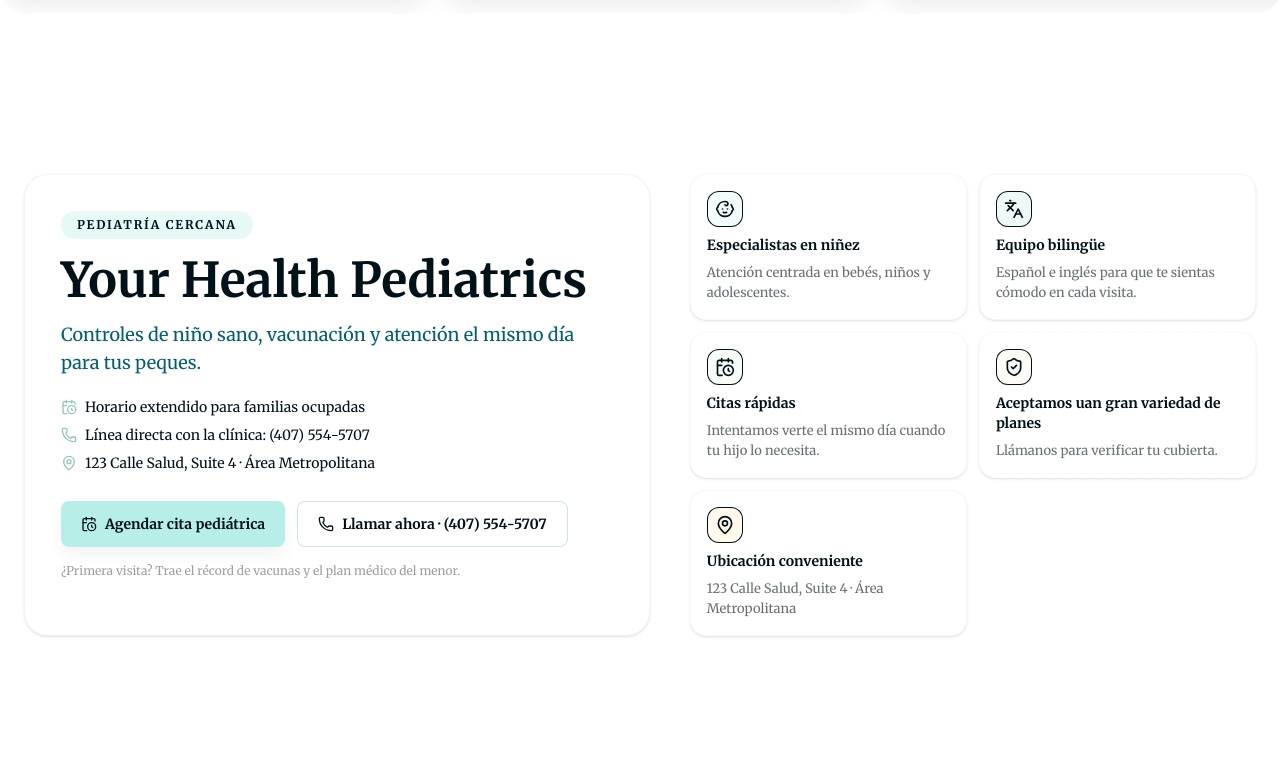
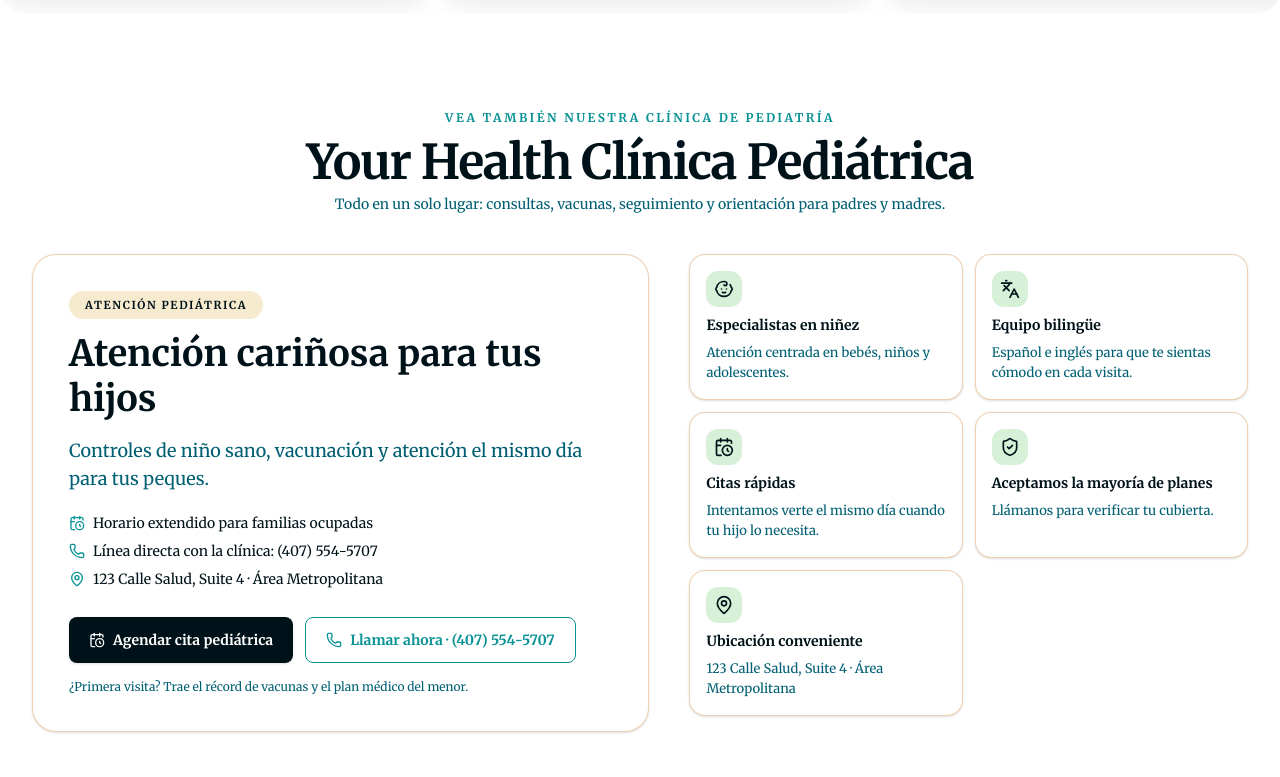
Before and after one commit to sipry/adult-clinic, a Next.js app: page / in a window 1280 px wide. Shown: the part 4563-5340 px from the top of the page. Built offline with nearby package versions, Linux system fonts and the light colour scheme.

Commit message:
feat(clinicaPediatria): integrate Reveal component for enhanced animations and update section titles

```diff
--- a/src/app/components/Contact.tsx
+++ b/src/app/components/Contact.tsx
@@ -329,8 +329,8 @@ const ContactSplitWithForm: React.FC = () => {
       className="relative pb-20 pt-16 sm:pt-20 scroll-mt-10 overflow-x-clip overflow-hidden"
       style={{ backgroundColor: BRAND.bg }}
     >
-      {/* Header */}
       <div className="relative z-10">
+        {/* Header */}
         <div className="mx-auto max-w-7xl px-6 lg:px-8 text-center">
           <Reveal y={8} delay={0}>
             <p
--- a/src/app/components/clinicaPediatria.tsx
+++ b/src/app/components/clinicaPediatria.tsx
@@ -11,7 +11,9 @@ import {
   Languages,
   Baby,
 } from "lucide-react";
-import { PALETTE, BRAND } from "@/app/ui/palette";
+import Reveal from "../ui/reveal";
+import { BRAND, PALETTE } from "../ui/palette";
+import { b } from "framer-motion/client";
 
 export type PediatricClinicPromoProps = {
   nombre?: string;
@@ -52,7 +54,7 @@ export default function PediatricClinicPromo({
     },
     {
       icon: ShieldCheck,
-      title: "Aceptamos uan gran variedad de planes",
+      title: "Aceptamos la mayoría de planes",
       desc: "Llámanos para verificar tu cubierta.",
     },
     {
@@ -65,10 +67,41 @@ export default function PediatricClinicPromo({
   return (
     <section
       className="relative isolate mt-14 pb-20"
-      aria-labelledby="peds-clinic-heading"
+      aria-labelledby="peds-section-title"
       style={{ backgroundColor: BRAND.bg }}
     >
-      <div className="mx-auto max-w-7xl px-6 py-14 sm:py-16">
+      {/* Header consistente */}
+      <div className="mx-auto max-w-7xl px-6 lg:px-8 text-center mb-10">
+        <Reveal y={8} delay={0}>
+          <p
+            className="text-xs font-semibold tracking-[0.2em] uppercase mb-3"
+            style={{ color: BRAND.accent }}
+          >
+            Vea también nuestra clínica de pediatría
+          </p>
+        </Reveal>
+        <Reveal y={8}>
+          <h2
+            id="peds-section-title"
+            className="text-4xl sm:text-5xl font-extrabold tracking-tight"
+            style={{ color: BRAND.text }}
+          >
+            Your Health Clínica Pediátrica
+          </h2>
+        </Reveal>
+        <Reveal y={10} delay={80}>
+          <p
+            className="mt-2 text-sm max-w-2xl mx-auto"
+            style={{ color: BRAND.subtitle }}
+          >
+            Todo en un solo lugar: consultas, vacunas, seguimiento y orientación
+            para padres y madres.
+          </p>
+        </Reveal>
+      </div>
+
+      {/* Contenido */}
+      <div className="mx-auto max-w-7xl px-6 lg:px-8">
         <div className="grid gap-10 lg:grid-cols-[1.05fr_0.95fr] items-stretch">
           {/* IZQUIERDA */}
           <motion.div
@@ -77,29 +110,27 @@ export default function PediatricClinicPromo({
             transition={{ duration: 0.4 }}
             className="rounded-3xl p-7 sm:p-9 shadow-sm"
             style={{
-              backgroundColor: "#FFFFFF",
-              border: `1px solid ${PALETTE[0].back}33`,
+              backgroundColor: BRAND.bg,
+              border: `1px solid ${BRAND.border}`,
             }}
           >
-            {/* pill */}
             <div
-              className="inline-flex items-center gap-2 rounded-full px-4 py-1.5 text-xs font-semibold uppercase tracking-[0.15em]"
+              className="inline-flex items-center gap-2 rounded-full px-4 py-1.5 text-[11px] font-semibold uppercase tracking-[0.15em] mb-3"
               style={{
-                backgroundColor: `${PALETTE[0].base}55`,
+                backgroundColor: PALETTE[3].base,
                 color: BRAND.text,
               }}
             >
 
-              Pediatría cercana
+              Atención pediátrica
             </div>
 
-            <h1
-              id="peds-clinic-heading"
-              className="mt-4 text-4xl sm:text-5xl font-extrabold leading-[1.05]"
+            <h3
+              className="text-3xl sm:text-4xl font-extrabold leading-tight"
               style={{ color: BRAND.text }}
             >
-              Your Health Pediatrics
-            </h1>
+              Atención cariñosa para tus hijos
+            </h3>
 
             <p
               className="mt-4 text-base sm:text-lg leading-7"
@@ -110,15 +141,27 @@ export default function PediatricClinicPromo({
 
             <div className="mt-5 space-y-2 text-sm" style={{ color: BRAND.text }}>
               <p className="flex items-center gap-2">
-                <CalendarClock className="h-4 w-4" style={{ color: PALETTE[1].back }} />
+                <CalendarClock
+                  className="h-4 w-4"
+                  style={{ color: BRAND.accent }}
+                  aria-hidden
+                />
                 Horario extendido para familias ocupadas
               </p>
               <p className="flex items-center gap-2">
-                <Phone className="h-4 w-4" style={{ color: PALETTE[1].back }} />
+                <Phone
+                  className="h-4 w-4"
+                  style={{ color: BRAND.accent }}
+                  aria-hidden
+                />
                 Línea directa con la clínica: {telefono}
               </p>
               <p className="flex items-center gap-2">
-                <MapPin className="h-4 w-4" style={{ color: PALETTE[1].back }} />
+                <MapPin
+                  className="h-4 w-4"
+                  style={{ color: BRAND.accent }}
+                  aria-hidden
+                />
                 {direccion} · {ciudad}
               </p>
             </div>
@@ -126,11 +169,10 @@ export default function PediatricClinicPromo({
             <div className="mt-7 flex flex-wrap gap-3">
               <a
                 href={ctaHref}
-                className="inline-flex items-center justify-center gap-2 rounded-lg px-5 py-3 text-sm font-semibold shadow-sm transition hover:-translate-y-0.5 hover:shadow-md focus:outline-none focus-visible:ring-2"
+                className="inline-flex items-center justify-center gap-2 rounded-lg px-5 py-3 text-sm font-semibold shadow-sm transition hover:-translate-y-0.5 hover:shadow-md focus:outline-none focus-visible:ring-2 focus-visible:ring-offset-2"
                 style={{
-                  backgroundColor: PALETTE[0].base,
-                  color: BRAND.text,
-                  boxShadow: "0 8px 16px rgba(0,0,0,0.05)",
+                  backgroundColor: BRAND.text,
+                  color: BRAND.bg,
                 }}
                 aria-label="Agendar cita pediátrica"
               >
@@ -140,11 +182,11 @@ export default function PediatricClinicPromo({
 
               <a
                 href={telHref}
-                className="inline-flex items-center justify-center gap-2 rounded-lg px-5 py-3 text-sm font-semibold transition hover:-translate-y-0.5 hover:shadow-md focus:outline-none focus-visible:ring-2"
+                className="inline-flex items-center justify-center gap-2 rounded-lg px-5 py-3 text-sm font-semibold transition hover:-translate-y-0.5 hover:shadow-md focus:outline-none focus-visible:ring-2 focus-visible:ring-offset-2"
                 style={{
-                  backgroundColor: "#FFFFFF",
-                  color: BRAND.text,
-                  border: `1px solid ${PALETTE[1].back}77`,
+                  backgroundColor: BRAND.bg,
+                  border: `1px solid ${BRAND.accent}`,
+                  color: BRAND.accent,
                 }}
                 aria-label={`Llamar a ${nombre} al ${telefono}`}
               >
@@ -153,7 +195,7 @@ export default function PediatricClinicPromo({
               </a>
             </div>
 
-            <p className="mt-4 text-xs" style={{ color: "rgba(0,18,25,0.4)" }}>
+            <p className="mt-4 text-xs" style={{ color: BRAND.subtitle }}>
               ¿Primera visita? Trae el récord de vacunas y el plan médico del menor.
             </p>
           </motion.div>
@@ -168,43 +210,41 @@ export default function PediatricClinicPromo({
           >
 
 
-            {/* tarjetas pequeñas */}
             <div className="grid gap-3 sm:grid-cols-2">
-              {beneficios.map(({ icon: Icon, title, desc }, idx) => {
-                const col = PALETTE[idx % PALETTE.length];
-                return (
+              {beneficios.map(({ icon: Icon, title, desc }) => (
                 <motion.div
                   key={title}
                   whileHover={{ y: -3 }}
                   transition={{ type: "spring", stiffness: 260, damping: 20 }}
                   className="flex h-full flex-col gap-2 rounded-2xl p-4 shadow-sm border"
                   style={{
-                      backgroundColor: "#FFFFFF",
-                      borderColor: `${col.base}33`,
+                    backgroundColor: BRAND.bg,
+                    border: `1px solid ${BRAND.border}`,
                   }}
                 >
                   <span
-                      className="inline-flex h-9 w-9 items-center justify-center rounded-xl ring-1 ring-inset"
+                    className="inline-flex h-9 w-9 items-center justify-center rounded-xl"
                     style={{
-                        backgroundColor: `${col.base}33`,
+                      backgroundColor: PALETTE[2].base,
                       color: BRAND.text,
-                        borderColor: `${col.base}66`,
                     }}
                   >
                     <Icon className="h-5 w-5" aria-hidden />
                   </span>
-                    <p className="text-sm font-semibold" style={{ color: BRAND.text }}>
+                  <p
+                    className="text-sm font-semibold"
+                    style={{ color: BRAND.text }}
+                  >
                     {title}
                   </p>
                   <p
                     className="text-[13px] leading-5"
-                      style={{ color: "rgba(0,18,25,0.6)" }}
+                    style={{ color: BRAND.subtitle }}
                   >
                     {desc}
                   </p>
                 </motion.div>
-                );
-              })}
+              ))}
             </div>
           </motion.div>
         </div>
--- /dev/null
+++ b/src/app/ui/reveal.tsx
@@ -0,0 +1,128 @@
+// components/Reveal.tsx
+"use client";
+
+import React from "react";
+
+function usePrefersReducedMotion(): boolean {
+  const [reduced, setReduced] = React.useState(false);
+  React.useEffect(() => {
+    if (typeof window === "undefined" || !("matchMedia" in window)) return;
+    const mql = window.matchMedia("(prefers-reduced-motion: reduce)");
+    const onChange = (e: MediaQueryListEvent) => setReduced(e.matches);
+    setReduced(mql.matches);
+    mql.addEventListener?.("change", onChange);
+    return () => mql.removeEventListener?.("change", onChange);
+  }, []);
+  return reduced;
+}
+
+function useInOutViewport<T extends HTMLElement>(
+  ref: React.RefObject<T | null>,
+  options?: IntersectionObserverInit
+): boolean {
+  const [inView, setInView] = React.useState(false);
+
+  React.useEffect(() => {
+    const el = ref.current;
+    if (!el || typeof window === "undefined") return;
+
+    let io: IntersectionObserver | null = null;
+    let raf = 0;
+
+    const visibleNow = () => {
+      const r = el.getBoundingClientRect();
+      const vh = window.innerHeight || document.documentElement.clientHeight;
+      const vw = window.innerWidth || document.documentElement.clientWidth;
+      return r.top < vh && r.bottom > 0 && r.left < vw && r.right > 0;
+    };
+
+    const check = () => {
+      raf = 0;
+      setInView(visibleNow());
+    };
+
+    if ("IntersectionObserver" in window) {
+      io = new IntersectionObserver(
+        (ents) =>
+          ents.forEach((e) =>
+            setInView(e.isIntersecting || e.intersectionRatio > 0)
+          ),
+        options ?? { threshold: 0.2, rootMargin: "0px 0px -10% 0px" }
+      );
+      io.observe(el);
+    }
+
+    raf = window.requestAnimationFrame(check);
+
+    const onScroll = () => {
+      if (!raf) raf = window.requestAnimationFrame(check);
+    };
+
+    window.addEventListener("scroll", onScroll, { passive: true });
+    window.addEventListener("resize", onScroll);
+
+    return () => {
+      if (io) io.disconnect();
+      if (raf) window.cancelAnimationFrame(raf);
+      window.removeEventListener("scroll", onScroll);
+      window.removeEventListener("resize", onScroll);
+    };
+  }, [ref, options?.threshold, options?.rootMargin]);
+
+  return inView;
+}
+
+const Reveal: React.FC<{
+  children: React.ReactNode;
+  className?: string;
+  delay?: number;
+  duration?: number;
+  y?: number;
+  x?: number;
+  scale?: number;
+  once?: boolean;
+  threshold?: number;
+  rootMargin?: string;
+}> = ({
+  children,
+  className,
+  delay = 0,
+  duration = 600,
+  y = 16,
+  x = 0,
+  scale = 1,
+  once = true,
+  threshold = 0.2,
+  rootMargin = "0px 0px -10% 0px",
+}) => {
+  const ref = React.useRef<HTMLDivElement>(null);
+  const inView = useInOutViewport(ref, { threshold, rootMargin });
+  const [shown, setShown] = React.useState(false);
+  const reduce = usePrefersReducedMotion();
+
+  React.useEffect(() => {
+    if (inView) setShown(true);
+    else if (!once) setShown(false);
+  }, [inView, once]);
+
+  const style: React.CSSProperties = React.useMemo(() => {
+    if (reduce) return {};
+    if (!shown) {
+      return {
+        opacity: 0,
+        transform: `translate(${x}px, ${y}px) scale(${scale})`,
+        transition: `opacity ${duration}ms cubic-bezier(0.22,1,0.36,1) ${delay}ms, transform ${duration}ms cubic-bezier(0.22,1,0.36,1) ${delay}ms`,
+        willChange: "opacity, transform",
+      };
+    }
+    return {};
+  }, [reduce, shown, x, y, scale, duration, delay]);
+
+  return (
+    <div ref={ref} className={className} style={style}>
+      {children}
+    </div>
+  );
+};
+
+export default Reveal;
```
Lines whose indentation alone changed are shown as unchanged.
